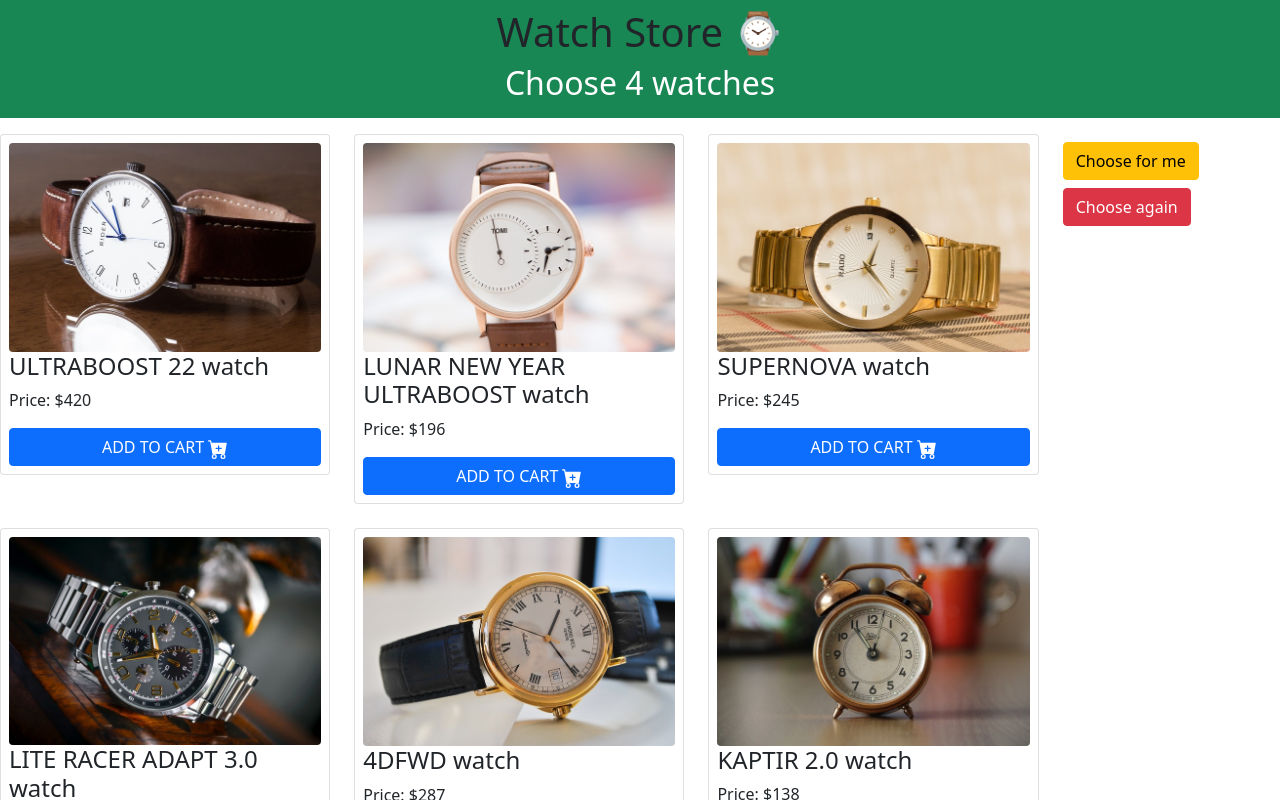
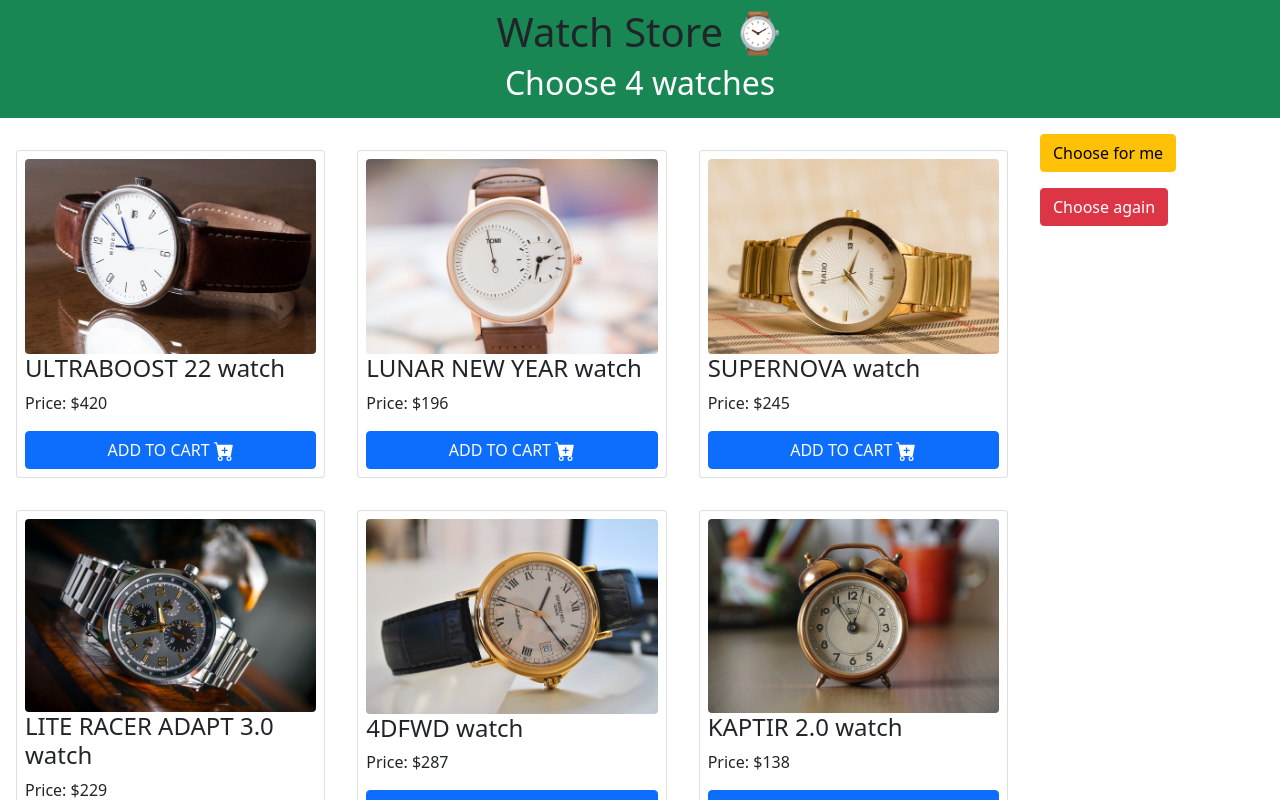
Before and after one commit to durjoy52/lucky-one, a React (Create React App) app: page / in a window 1280 px wide. Shown: the top 800 px of the page. Built offline with nearby package versions, Linux system fonts and the light colour scheme.

Commit message:
almost done

```diff
--- a/public/data.json
+++ b/public/data.json
@@ -7,7 +7,7 @@
   },
   {
     "id": "13cbc7ed-a61b-4883-9d42-82d7d8642b86",
-    "name": "LUNAR NEW YEAR ULTRABOOST watch",
+    "name": "LUNAR NEW YEAR watch",
     "price": 196,
     "img": "./images/pexels-antony-trivet-9980300.jpg"
   },
--- a/src/App.css
+++ b/src/App.css
@@ -32,6 +32,10 @@
     transform: rotate(360deg);
   }
 }
+.main-section {
+  display: grid;
+  grid-template-columns: 4fr 1fr;
+}
 
 @media screen and (max-width: 660px) {
   .main-section {
@@ -45,3 +49,11 @@
     align-items: center;
   }
 }
+@media screen and (min-width: 660px) {
+  .cards {
+    display: grid;
+    grid-template-columns: repeat(3, 1fr);
+    justify-items: center;
+    width: 100%;
+  }
+}
--- a/src/App.js
+++ b/src/App.js
@@ -38,18 +38,18 @@
   return (
     <div className="App">
      <Header></Header>
-        <div className='row main-section'>
-          <div className='col-md-10 row'>
+        <div className='main-section'>
+          <div className='cards'>
           {
             items.map(item =><Card addCart={addCart} item={item} key={item.id}></Card>)
           }
           </div>
-          <div className="col-md-2 cart-side">
+          <div className="cart-side">
          {
            carts.map(cart =><CartSide deleteCart={deleteCart} cart={cart} key={cart.id}></CartSide>)
          }
-         <button onClick={randomCart} className='btn btn-warning my-2 d-block'>Choose for me</button>
-         <button onClick={removeItem} className='btn btn-danger mb-2'>Choose again</button>
+         <button onClick={randomCart} className='btn btn-warning mx-3 d-block'>Choose for me</button>
+         <button onClick={removeItem} className='btn btn-danger  m-3'>Choose again</button>
           </div>
         </div>
 
--- a/src/Components/Card/Card.js
+++ b/src/Components/Card/Card.js
@@ -4,7 +4,7 @@
 const Card = ({item,addCart}) => {
     const {name,img,price} =item
     return (
-        <div className='col-md-4 mb-4'>
+        <div className='m-3'>
             <div className='card p-2' >
                 <img className='img-fluid rounded' src={img} alt="" />
                 <h4>{name}</h4>
--- a/src/Components/CartSide/CartSide.css
+++ b/src/Components/CartSide/CartSide.css
@@ -1,7 +1,4 @@
 @media screen and (max-width: 660px) {
-  .row {
-    align-items: center;
-  }
   .cart {
     width: 15rem;
   }
--- a/src/Components/CartSide/CartSide.js
+++ b/src/Components/CartSide/CartSide.js
@@ -3,7 +3,7 @@
 import './CartSide.css';
 const CartSide = ({cart,deleteCart}) => {
     return (
-        <div className='row bg-secondary mb-2 rounded align-items-center cart'>
+        <div className='row bg-secondary m-3 rounded align-items-center cart'>
                 <div className="col-md-4 ">
                     <img className='img-fluid rounded' src={cart.img} alt="" />
                 </div>
```
